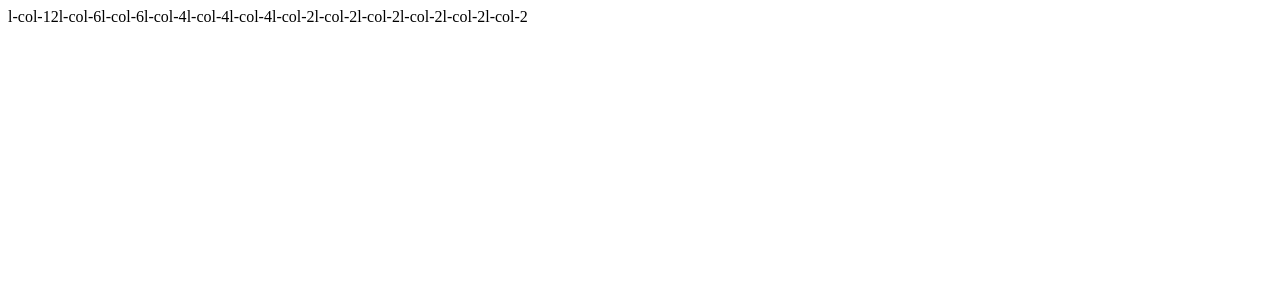
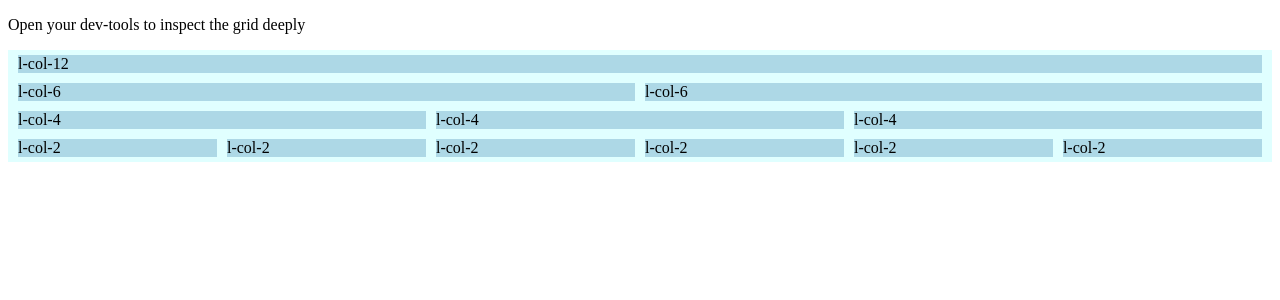
Before and after one commit to brion25/grid-ish, a React (Create React App) app: page / in a window 1280 px wide. Shown: the top 300 px of the page. Built offline with nearby package versions, Linux system fonts and the light colour scheme.

Commit message:
Adding Basic grid system

```diff
--- a/src/App.js
+++ b/src/App.js
@@ -5,6 +5,9 @@ import React from 'react';
 function App() {
   return (
     <>
+      <p>
+        Open your dev-tools to inspect the grid deeply
+      </p>
       <div className="example_basic">
         <div className="l-container">
           <div className="l-row">
--- a/src/App.scss
+++ b/src/App.scss
@@ -1,18 +1,37 @@
+/**
+ * Basic grid system
+ */
 .l{
+  $gutter: 10px;
+
   &-container {
-
+    padding: 0 #{$gutter / 2}
   }
 
   &-row {
-    display: inline-block;
+    display: block;
+    padding: #{$gutter / 2} 0;
   }
 
   @for $i from 1 through 12 {
-    $width: percentage(1/$i);
+    $width: percentage($i / 12);
 
     &-col-#{$i} {
-      width: $width;
-      display: inline;
+      margin: 0 #{$gutter / 2};
+      width: calc(#{$width} - #{$gutter});
+      display: inline-block;
     }
   }
 }
+
+/**
+ * Helpers classes
+ */
+
+div[class|="l-col"] {
+  background-color: lightblue;
+}
+
+.l-container {
+  background-color: lightcyan;
+}
```
